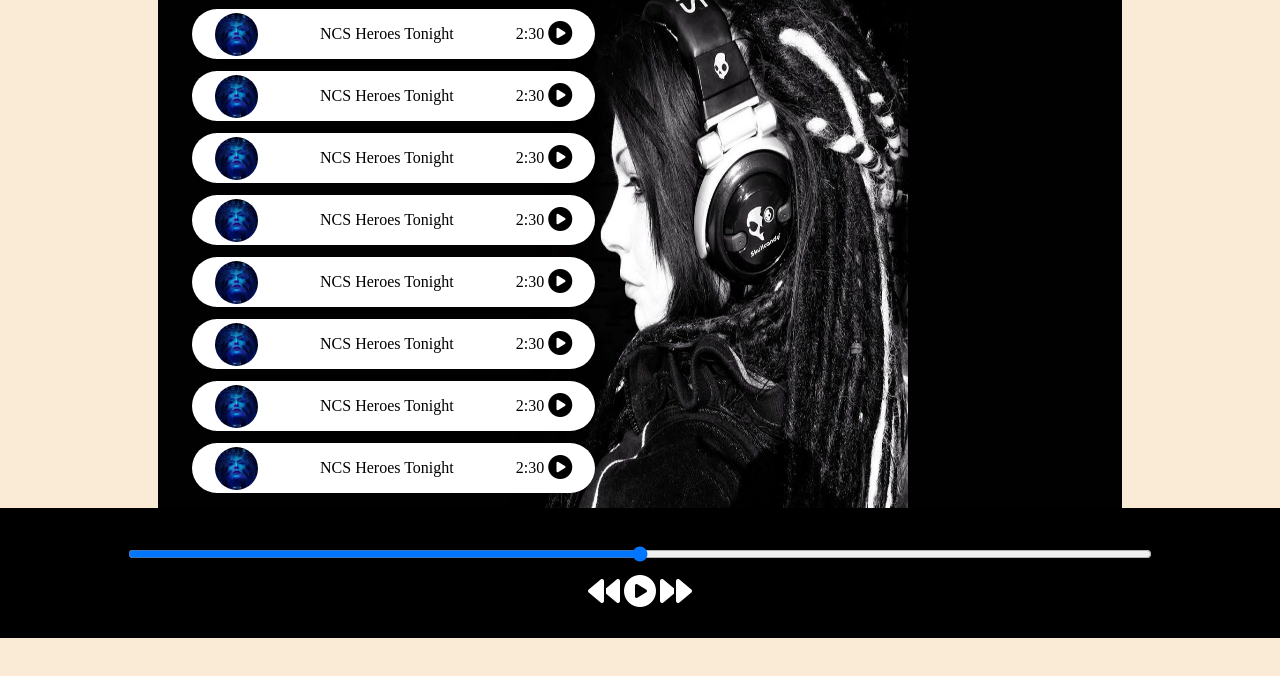
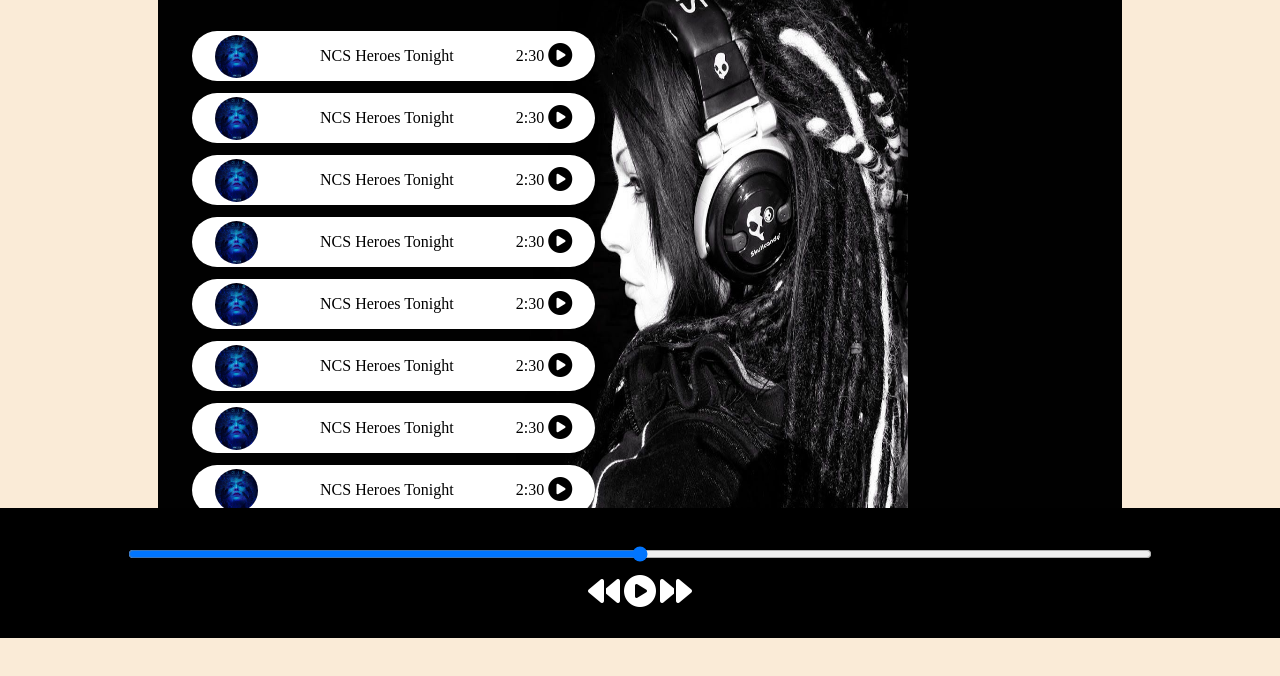
Before and after one commit to dakshh04/SpotifyP, a plain HTML site: page index.html in a window 1280 px wide. Shown: the part 162-838 px from the top of the page. Drawn offline with Linux system fonts and the light colour scheme.

Commit message:
files modified

```diff
--- a/index.html
+++ b/index.html
@@ -19,7 +19,7 @@
     <div class="container">
         <div class="songlist">
             <h1>Best of NCS - No Copy Right Sounds</h1>
-            <div>
+            <div class="songItemContainer">
                 <div class="songItem">
                     <img src="covers/1.jpg" alt="1">
                     <span>NCS Heroes Tonight </span>
--- a/style.css
+++ b/style.css
@@ -77,6 +77,10 @@ nav ul li{
     width: 80vw;
 }
 
+.songItemContainer{
+    margin-top: 34px;
+}
+
 .songItem{
     height: 50px;
     display: flex;
```
